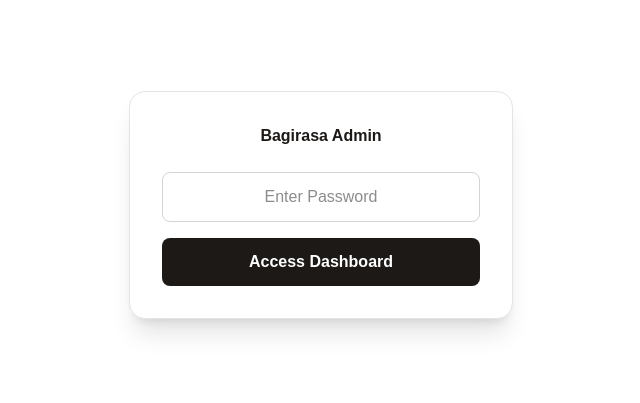
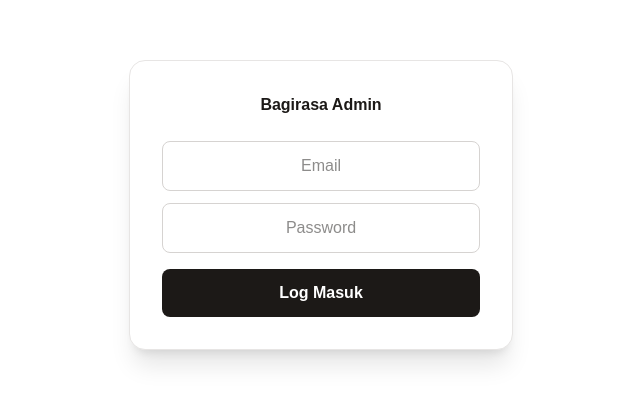
Before and after one commit to AmirrShadid/bagirasa-booking, a Next.js app: page /admin in a window 1280 px wide. Shown: the part 195-598 px from the top of the page, without its empty margins (319-959 px from the left). Built offline with nearby package versions, Linux system fonts and the light colour scheme.

Commit message:
Update Log in

```diff
--- a/app/admin/page.tsx
+++ b/app/admin/page.tsx
@@ -16,7 +16,7 @@ const getDateKey = (isoString: string): string => {
   }); // hasil cth: "2026-07-23"
 };
 
-// Format tarikh untuk paparan (cth: "Monday, 27 July 2026")
+// Format tarikh untuk paparan (cth: "Thursday, 23 July 2026")
 const formatDateLabel = (dateKey: string): string => {
   const [year, month, day] = dateKey.split('-').map(Number);
   const d = new Date(year, month - 1, day);
@@ -29,11 +29,57 @@ const formatDateLabel = (dateKey: string): string => {
 };
 
 export default function AdminPage() {
+  const [email, setEmail] = useState('');
   const [password, setPassword] = useState('');
+  const [loginError, setLoginError] = useState<string | null>(null);
+  const [loggingIn, setLoggingIn] = useState(false);
   const [isAuth, setIsAuth] = useState(false);
+  const [checkingSession, setCheckingSession] = useState(true);
   const [bookings, setBookings] = useState<any[]>([]);
   const [filter, setFilter] = useState<'pending' | 'picked_up'>('pending');
   const [selectedDate, setSelectedDate] = useState<string>('all'); // 'all' atau "YYYY-MM-DD"
+
+  // Semak sama ada dah ada sesi login sedia ada (contoh: refresh page tak logout terus)
+  useEffect(() => {
+    async function checkSession() {
+      const { data } = await supabase.auth.getSession();
+      setIsAuth(!!data.session);
+      setCheckingSession(false);
+    }
+    checkSession();
+
+    // Dengar perubahan status login (login/logout) secara live
+    const { data: listener } = supabase.auth.onAuthStateChange((_event, session) => {
+      setIsAuth(!!session);
+    });
+
+    return () => {
+      listener.subscription.unsubscribe();
+    };
+  }, []);
+
+  async function handleLogin(e: React.FormEvent) {
+    e.preventDefault();
+    setLoggingIn(true);
+    setLoginError(null);
+
+    const { error } = await supabase.auth.signInWithPassword({ email, password });
+
+    if (error) {
+      setLoginError('Email atau password salah.');
+      setLoggingIn(false);
+      return;
+    }
+
+    setPassword('');
+    setLoggingIn(false);
+    // isAuth akan auto-update melalui onAuthStateChange di atas
+  }
+
+  async function handleLogout() {
+    await supabase.auth.signOut();
+    setIsAuth(false);
+  }
 
   useEffect(() => {
     async function fetchBookings() {
@@ -89,25 +135,51 @@ export default function AdminPage() {
     return Object.entries(groups).sort((a, b) => b[0].localeCompare(a[0])); // tarikh terkini dulu
   }, [filteredBookings]);
 
+  if (checkingSession) {
+    return (
+      <div className="min-h-screen flex items-center justify-center bg-white">
+        <p className="text-stone-400 text-sm">Memuatkan...</p>
+      </div>
+    );
+  }
+
   if (!isAuth) {
     return (
       <div className="min-h-screen flex items-center justify-center bg-white p-4 font-sans">
-        <div className="bg-white p-8 rounded-2xl shadow-xl border border-stone-200 w-full max-w-sm">
+        <form onSubmit={handleLogin} className="bg-white p-8 rounded-2xl shadow-xl border border-stone-200 w-full max-w-sm">
           <h2 className="font-bold text-stone-900 mb-6 text-center">Bagirasa Admin</h2>
+
+          <input
+            type="email"
+            required
+            value={email}
+            onChange={(e) => setEmail(e.target.value)}
+            className="w-full border border-stone-300 p-3 rounded-lg mb-3 text-center text-stone-900"
+            placeholder="Email"
+          />
           <input
             type="password"
+            required
             value={password}
             onChange={(e) => setPassword(e.target.value)}
             className="w-full border border-stone-300 p-3 rounded-lg mb-4 text-center text-stone-900"
-            placeholder="Enter Password"
+            placeholder="Password"
           />
+
+          {loginError && (
+            <p className="text-xs text-red-600 bg-red-50 border border-red-200 rounded-lg p-2 mb-4 text-center">
+              {loginError}
+            </p>
+          )}
+
           <button
-            onClick={() => password === "230187Sa" ? setIsAuth(true) : alert('Wrong Password!')}
-            className="w-full bg-stone-900 text-white py-3 rounded-lg font-bold"
+            type="submit"
+            disabled={loggingIn}
+            className="w-full bg-stone-900 text-white py-3 rounded-lg font-bold disabled:opacity-50"
           >
-            Access Dashboard
+            {loggingIn ? 'Log masuk...' : 'Log Masuk'}
           </button>
-        </div>
+        </form>
       </div>
     );
   }
@@ -115,7 +187,15 @@ export default function AdminPage() {
   return (
     <div className="min-h-screen bg-stone-50 p-8 font-sans">
       <div className="max-w-5xl mx-auto">
-        <h1 className="text-2xl font-bold text-stone-900 mb-8">Bagirasa Admin Dashboard</h1>
+        <div className="flex items-center justify-between mb-8">
+          <h1 className="text-2xl font-bold text-stone-900">Bagirasa Admin Dashboard</h1>
+          <button
+            onClick={handleLogout}
+            className="text-xs font-bold text-stone-500 hover:text-stone-900 uppercase tracking-wide"
+          >
+            Log Keluar
+          </button>
+        </div>
 
         {/* Tab Filter Status + Dropdown Tarikh */}
         <div className="flex flex-wrap items-center justify-between gap-3 mb-6">
@@ -140,7 +220,7 @@ export default function AdminPage() {
             onChange={(e) => setSelectedDate(e.target.value)}
             className="border border-stone-200 rounded-lg px-3 py-2 text-xs font-bold text-stone-700 bg-white uppercase tracking-wide"
           >
-            <option value="all">All dates</option>
+            <option value="all">Semua Tarikh</option>
             {availableDates.map((dateKey) => (
               <option key={dateKey} value={dateKey}>
                 {formatDateLabel(dateKey)}
```
